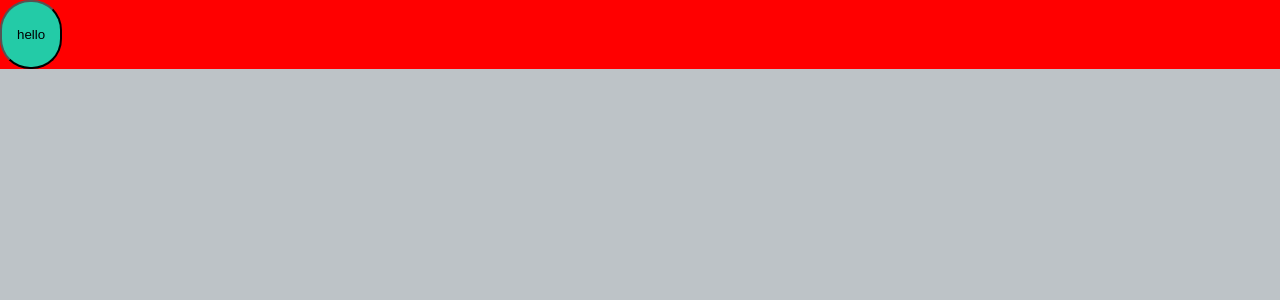
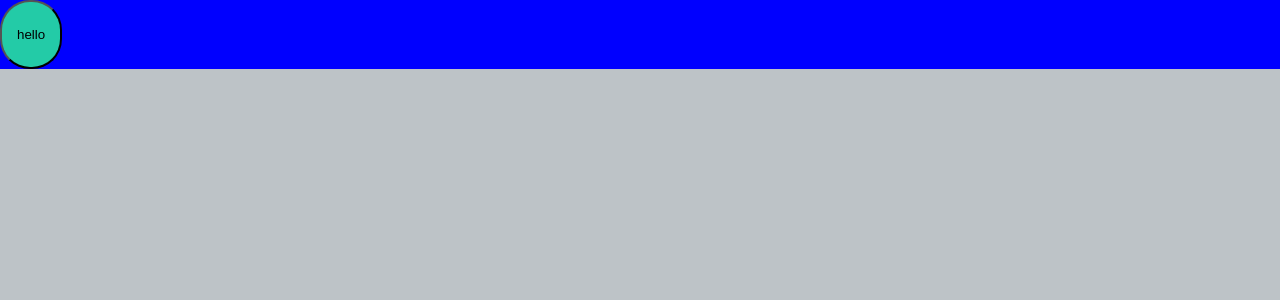
Before and after one commit to jiindev/study_styled-component, a React (Create React App) app: page / in a window 1280 px wide. Shown: the top 300 px of the page. Built offline with nearby package versions, Linux system fonts and the light colour scheme.

Commit message:
#7 Nesting
nesting css

```diff
--- a/src/App.js
+++ b/src/App.js
@@ -10,15 +10,20 @@ const GlobalStyle = createGlobalStyle`
   }
 `;
 
+const Card = styled.div`
+    background-color: red;
+`;
+
 const Container = styled.div`
   width:100%;
   height:100vh;
   background-color:#bdc3c7;
+  ${Card}{
+    background-color: blue;
+  }
   `;
 
-  const Card = styled.div`
-    background-color: red;
-  `
+
 
 const Button = styled.button`
   border-radius: 30px;
```
